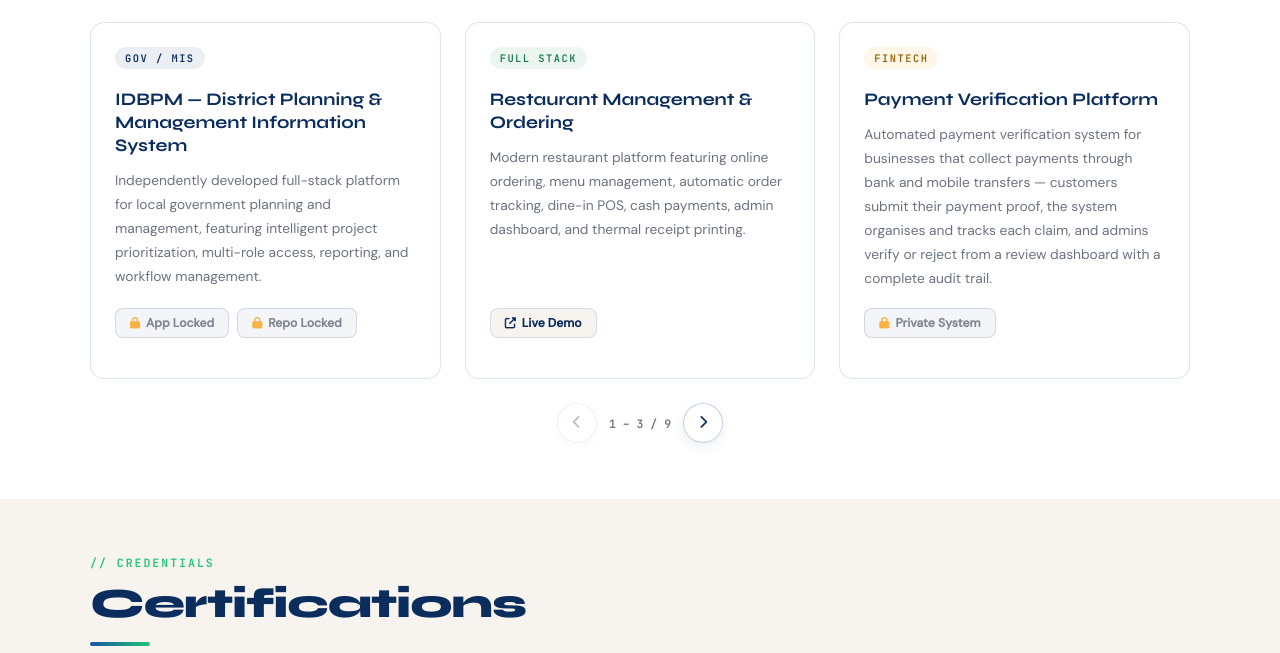
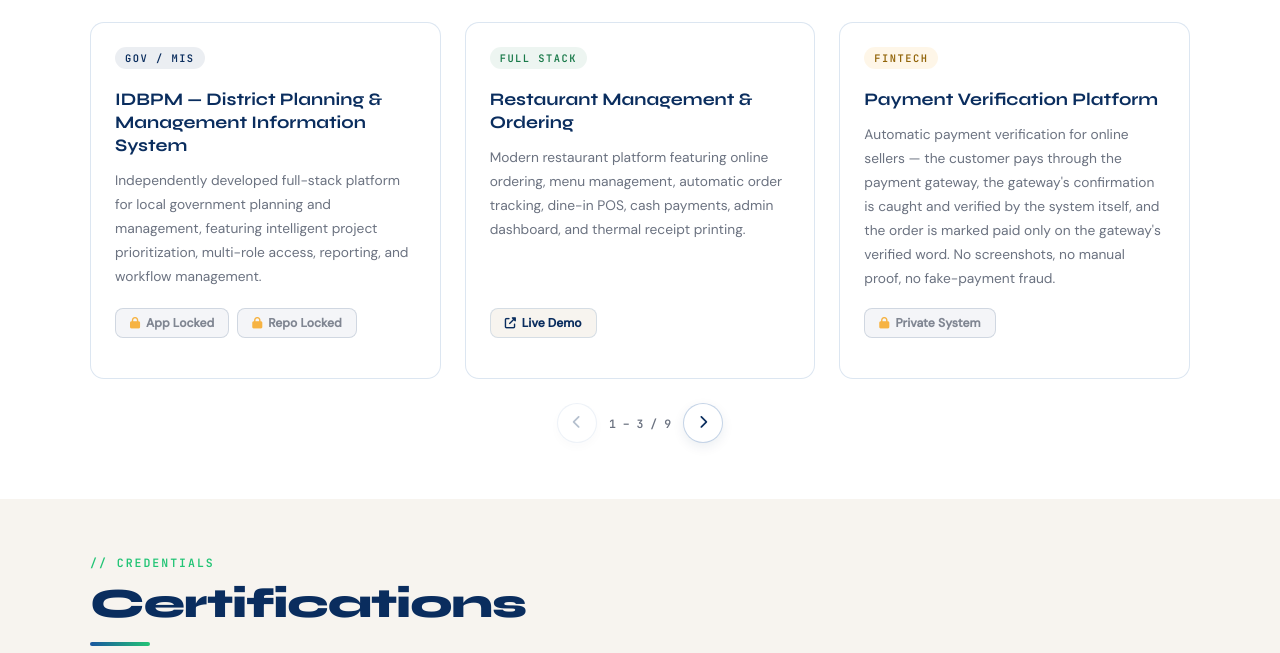
Before and after one commit to harisyar-ai/harisyar-ai, a plain HTML site: page index.html in a window 1280 px wide. Shown: the part 2460-3113 px from the top of the page. Drawn offline with Linux system fonts and the light colour scheme.

Commit message:
Fix Payment Verification description: gateway-verified automatically, no manual proof

```diff
--- a/index.html
+++ b/index.html
@@ -1638,7 +1638,7 @@
         <div class="project-body">
           <div class="project-title">Payment Verification Platform</div>
           <p class="project-desc">
-            Automated payment verification system for businesses that collect payments through bank and mobile transfers — customers submit their payment proof, the system organises and tracks each claim, and admins verify or reject from a review dashboard with a complete audit trail.
+            Automatic payment verification for online sellers — the customer pays through the payment gateway, the gateway's confirmation is caught and verified by the system itself, and the order is marked paid only on the gateway's verified word. No screenshots, no manual proof, no fake-payment fraud.
           </p>
           <div class="project-links">
             <span class="proj-link proj-link-locked" title="Private client system">
```
Also changed, not shown: 1 other file.
